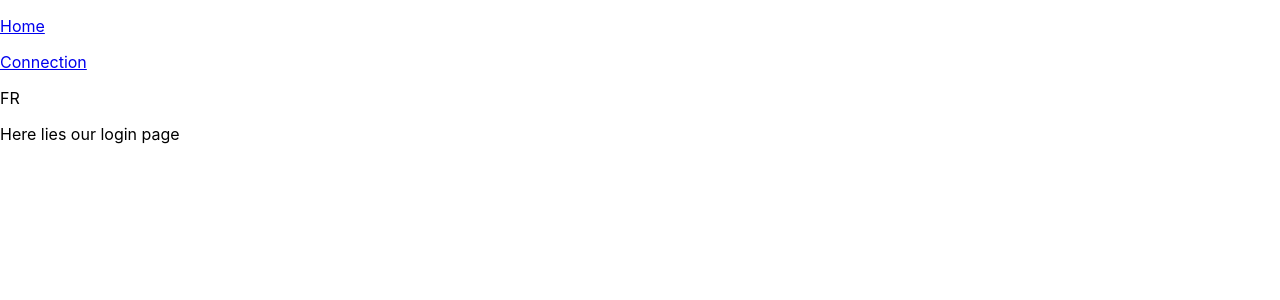
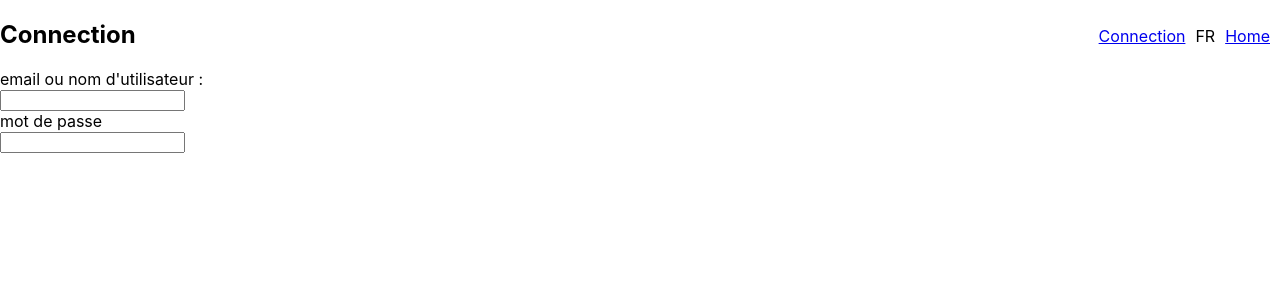
Before and after one commit to Dyluan/Doctor, a React (Create React App) app: page /login in a window 1280 px wide. Shown: the top 300 px of the page. Built offline with nearby package versions, Linux system fonts and the light colour scheme.

Commit message:
modified login page + bandeau component

```diff
--- a/src/Bandeau.js
+++ b/src/Bandeau.js
@@ -1,12 +1,15 @@
 import React from "react";
 import { Link } from "react-router-dom";
+import "./style.css";
 
 function Bandeau() {
     return (
         <>
-            <p><Link to='/'>Home</Link></p>
-            <p><Link to='/login'>Connection</Link></p>
-            <p>FR</p>
+            <div className="top-right-container">
+                <p className="login"><Link to='/login'>Connection</Link></p>
+                <p className="language">FR</p>
+                <p className="home"><Link to='/'>Home</Link></p>
+            </div>
         </>
     )
 }
--- a/src/Login.js
+++ b/src/Login.js
@@ -5,7 +5,13 @@ function Login() {
     return (
         <>
             <Bandeau />
-            <p>Here lies our login page</p>
+            <p><h2>Connection</h2></p>
+            <form>
+                email ou nom d'utilisateur : <br />
+                <input type="text"></input>
+                <br /> mot de passe <br />
+                <input type="password"></input>
+            </form>
         </>
     )
 }
--- a/src/Recherche.js
+++ b/src/Recherche.js
@@ -3,6 +3,7 @@ import React from "react";
 function Recherche() {
     return (
         <>
+            <br />
             <input type="text" placeholder="Médecin généraliste"></input>
             <input type="text" placeholder="Adresse, région ou ville"></input>
             <button type="button">Recherche</button>
--- /dev/null
+++ b/src/style.css
@@ -0,0 +1,23 @@
+.top-right-container {
+
+    position: fixed;
+    top: 10px; /* Ajustez la distance du haut selon vos préférences */
+    right: 10px; /* Ajustez la distance de la droite selon vos préférences */
+}
+
+/* Style pour chaque élément */
+.login {
+    display: inline-block;
+    margin-right: 10px; /* Espace entre
+   les éléments */
+}
+
+.language {
+    display: inline-block;
+    margin-right: 10px; /* Espace entre les éléments */
+}
+
+.home {
+    display: inline-block;
+    /* Aucun espace entre les éléments suivants */
+}
```
